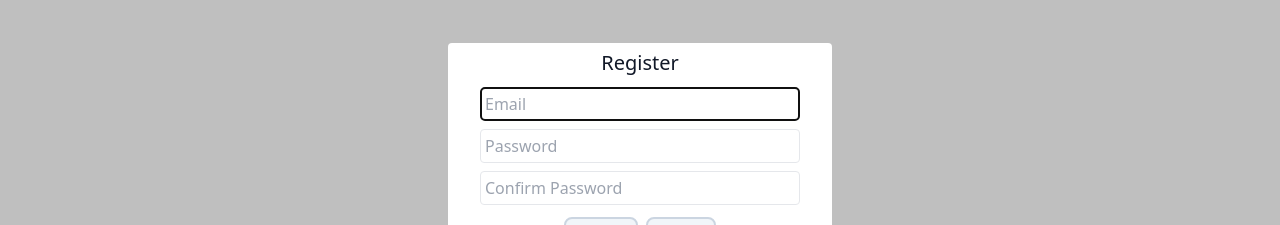
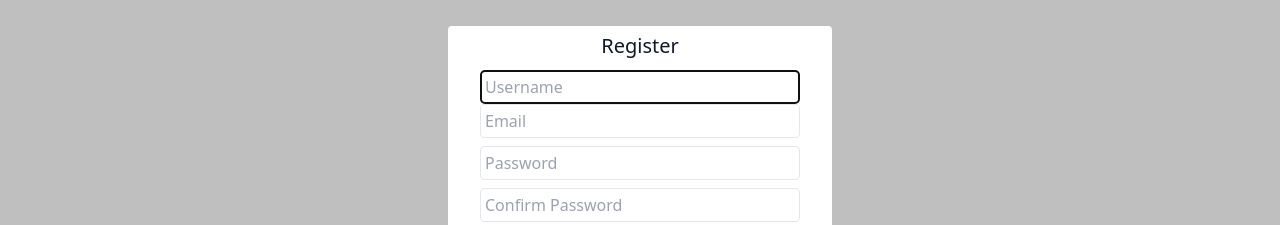
Before and after one commit to pixmin94/login-message-board, a React (Create React App) app in the folder client/: page / in a window 1280 px wide. Both pictures are taken after a click on the button "Register". Shown: the part 246-471 px from the top of the page. Built offline with nearby package versions, Linux system fonts and the light colour scheme; no server answers.

Commit message:
Submit registration form upon validation

```diff
--- a/client/src/components/Register.js
+++ b/client/src/components/Register.js
@@ -1,11 +1,12 @@
 import { useState, useEffect } from 'react'
 import { Dialog } from '@headlessui/react'
-import { getAuth, createUserWithEmailAndPassword } from 'firebase/auth'
+import { getAuth, createUserWithEmailAndPassword, updateProfile } from 'firebase/auth'
 import app from "../firebase";
 import Modal from "./Modal"
 
 function Register({ isOpen, setIsOpen, user }) {
   const [form, setForm] = useState({
+    username: "",
     email: "",
     password: "",
     confirmPassword: ""
@@ -14,7 +15,7 @@ function Register({ isOpen, setIsOpen, user }) {
   const [formError, setFormError] = useState({
     email: "",
     password: "",
-    confirmPassword: "",
+    confirmPassword: ""
   })
 
   const [button, setButton] = useState("Register")
@@ -65,7 +66,9 @@ function Register({ isOpen, setIsOpen, user }) {
       })
       return
     }
+
     setFormError(inputError);
+    handleSubmit(e);
   }
 
   async function handleSubmit(e){
@@ -73,8 +76,8 @@ function Register({ isOpen, setIsOpen, user }) {
     const auth = getAuth(app);
     createUserWithEmailAndPassword(auth, form.email, form.password)
       .then((userCredential) => {
-        // Signed in
         const user = userCredential.user;
+        user.updateDisplayName(form.username)
         alert("signed in!")
       })
       .catch((error) => {
@@ -86,10 +89,10 @@ function Register({ isOpen, setIsOpen, user }) {
 
   function buttonClick() {
     if (user) {
-        console.log("navigate to account page here")
+      window.location.href="/login-message-board/account";
     }
     else {
-        setIsOpen(true)
+      setIsOpen(true)
     }
   }
 
@@ -109,6 +112,7 @@ function Register({ isOpen, setIsOpen, user }) {
 
       <Dialog.Title class="text-xl font-medium leading-6 text-gray-900 mt-2">Register</Dialog.Title>
       <form class="mt-3" onSubmit={validateInput}>
+          <input class="input-box" type="text" placeholder="Username" value={form.username} onChange={e => updateForm({username: e.target.value})}/>
           <input class="input-box" type="text" placeholder="Email" value={form.email} onChange={e => updateForm({email: e.target.value})}/>
           <p>{formError.email}</p>
           <input class="input-box m-2" type="password" placeholder="Password" value={form.password} onChange={e => updateForm({password: e.target.value})}/>
```
